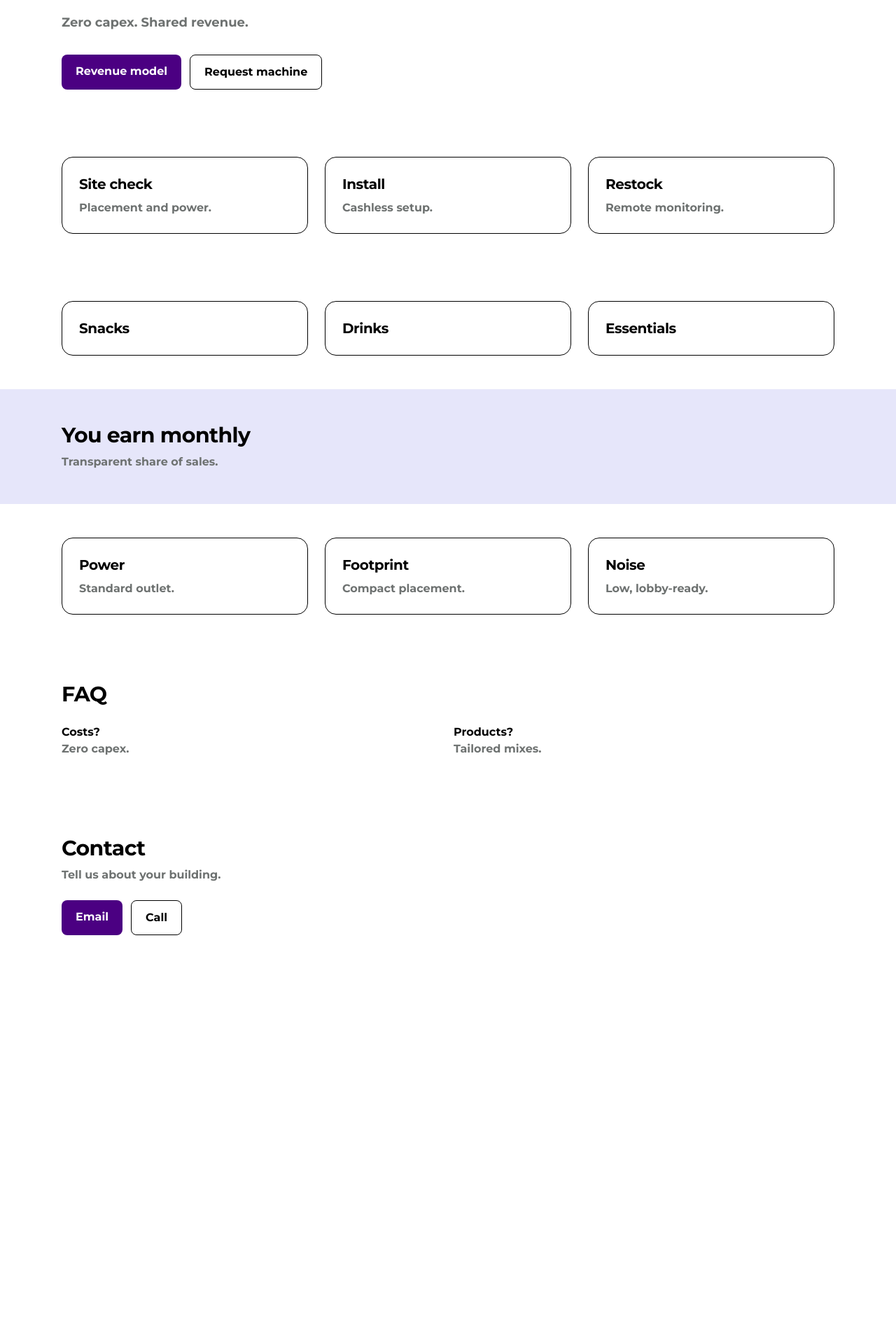
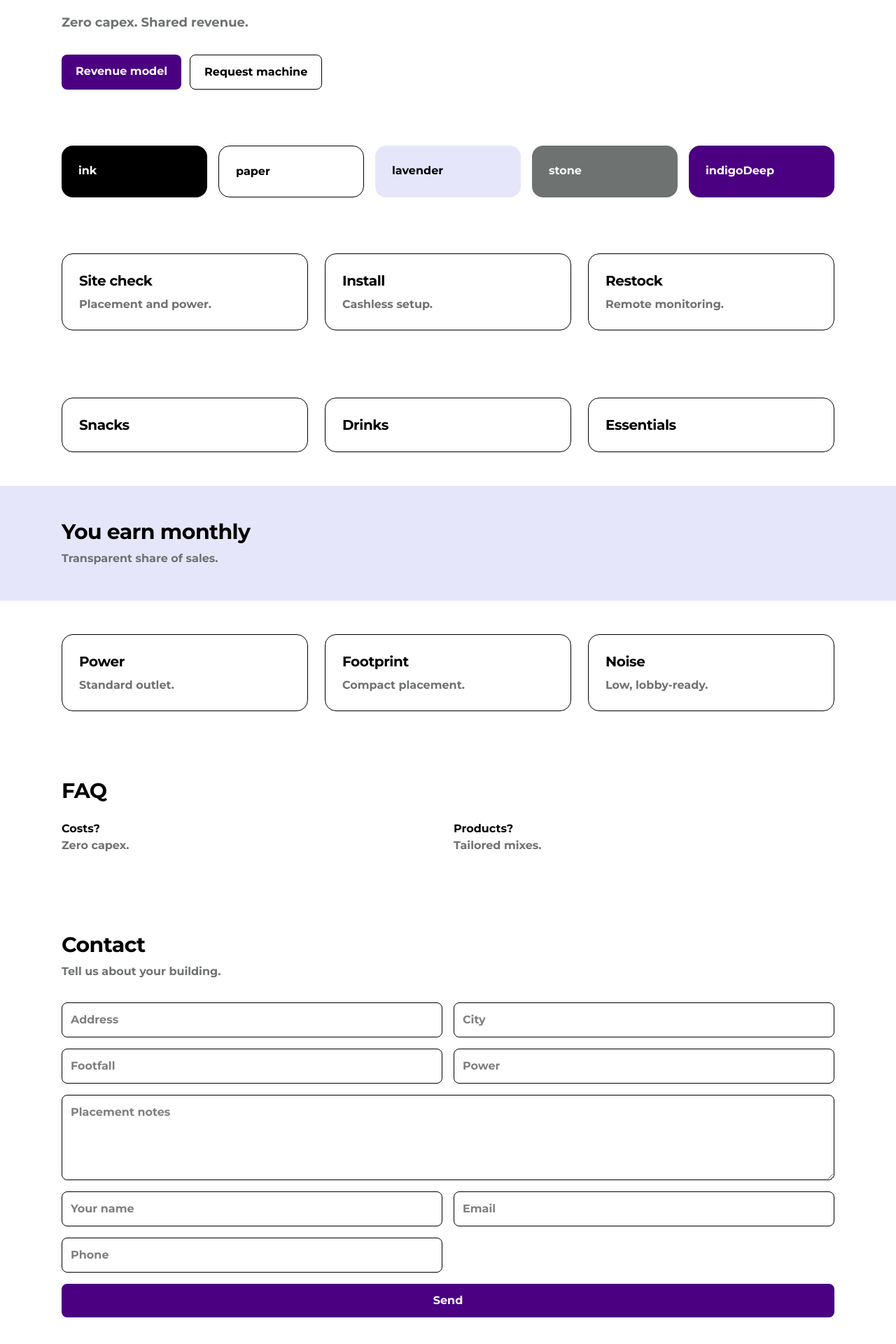
Before and after one commit to MiladArbabi/delekt-website, a Next.js app in the folder site/: page / in a window 1280 px wide. Shown: the part 206-2126 px from the top of the page at 70% size. Before the commit the page ends 1606 px from the top, so only its background shows below. Built offline with nearby package versions, Linux system fonts and the light colour scheme.

Commit message:
feat(contact): Formspree form + /thanks page

```diff
--- a/site/src/app/page.tsx
+++ b/site/src/app/page.tsx
@@ -18,6 +18,7 @@ export default function Page() {
   return (
     <main className="min-h-screen bg-paper text-ink">
       <Nav />
+
       <section id="home" className="mx-auto max-w-6xl px-6 pt-28 pb-12">
         <h1 className="text-6xl md:text-8xl font-extrabold tracking-tight">A Delicious Selection</h1>
         <p className="mt-4 text-lg text-stone">Zero capex. Shared revenue.</p>
@@ -27,19 +28,18 @@ export default function Page() {
         </div>
       </section>
 
+      <section className="mx-auto max-w-6xl px-6 py-8 grid grid-cols-2 md:grid-cols-5 gap-4">
+        <div className="rounded-2xl p-6 text-white bg-ink">ink</div>
+        <div className="rounded-2xl p-6 border bg-paper">paper</div>
+        <div className="rounded-2xl p-6 bg-lavender">lavender</div>
+        <div className="rounded-2xl p-6 text-white bg-stone">stone</div>
+        <div className="rounded-2xl p-6 text-white bg-indigoDeep">indigoDeep</div>
+      </section>
+
       <section id="how" className="mx-auto max-w-6xl px-6 py-12 grid gap-6 md:grid-cols-3">
-        <div className="rounded-2xl border p-6">
-          <h3 className="text-xl font-bold">Site check</h3>
-          <p className="mt-2 text-stone">Placement and power.</p>
-        </div>
-        <div className="rounded-2xl border p-6">
-          <h3 className="text-xl font-bold">Install</h3>
-          <p className="mt-2 text-stone">Cashless setup.</p>
-        </div>
-        <div className="rounded-2xl border p-6">
-          <h3 className="text-xl font-bold">Restock</h3>
-          <p className="mt-2 text-stone">Remote monitoring.</p>
-        </div>
+        <div className="rounded-2xl border p-6"><h3 className="text-xl font-bold">Site check</h3><p className="mt-2 text-stone">Placement and power.</p></div>
+        <div className="rounded-2xl border p-6"><h3 className="text-xl font-bold">Install</h3><p className="mt-2 text-stone">Cashless setup.</p></div>
+        <div className="rounded-2xl border p-6"><h3 className="text-xl font-bold">Restock</h3><p className="mt-2 text-stone">Remote monitoring.</p></div>
       </section>
 
       <section id="machines" className="mx-auto max-w-6xl px-6 py-12 grid grid-cols-1 md:grid-cols-3 gap-6">
@@ -72,10 +72,20 @@ export default function Page() {
       <section id="contact" className="mx-auto max-w-6xl px-6 py-16">
         <h2 className="text-3xl font-bold">Contact</h2>
         <p className="mt-2 text-stone">Tell us about your building.</p>
-        <div className="mt-6 flex flex-wrap gap-3">
-          <a href="mailto:hello@delekt.com" className="rounded-lg px-5 py-3 bg-indigoDeep text-white">Email</a>
-          <a href="tel:+46" className="rounded-lg px-5 py-3 border">Call</a>
-        </div>
+        <form className="mt-8 grid gap-4 md:grid-cols-2" action="https://formspree.io/f/REPLACE_FORMSPREE_ID" method="POST" acceptCharset="utf-8">
+          <input className="rounded-lg border p-3" type="text" name="building_address" placeholder="Address" required />
+          <input className="rounded-lg border p-3" type="text" name="city" placeholder="City" required />
+          <input className="rounded-lg border p-3" type="text" name="footfall" placeholder="Footfall" />
+          <input className="rounded-lg border p-3" type="text" name="power" placeholder="Power" />
+          <textarea className="rounded-lg border p-3 md:col-span-2" name="placement_notes" placeholder="Placement notes" rows={4}></textarea>
+          <input className="rounded-lg border p-3" type="text" name="contact_name" placeholder="Your name" required />
+          <input className="rounded-lg border p-3" type="email" name="email" placeholder="Email" required />
+          <input className="rounded-lg border p-3" type="tel" name="phone" placeholder="Phone" />
+          <input type="hidden" name="_subject" value="New Delekt lead" />
+          <input type="hidden" name="_next" value="https://delekt.com/preview/thanks" />
+          <input type="text" name="_gotcha" className="hidden" tabIndex={-1} autoComplete="off" />
+          <button className="md:col-span-2 rounded-lg px-5 py-3 bg-indigoDeep text-white" type="submit">Send</button>
+        </form>
       </section>
     </main>
   )
--- /dev/null
+++ b/site/src/app/thanks/page.tsx
@@ -0,0 +1,11 @@
+export default function Page() {
+  return (
+    <main className="min-h-screen bg-paper text-ink flex items-center justify-center px-6">
+      <div className="text-center">
+        <h1 className="text-4xl md:text-6xl font-extrabold tracking-tight">Tack!</h1>
+        <p className="mt-3 text-stone">We’ll get in touch shortly.</p>
+        <a href="/preview/#home" className="mt-8 inline-block rounded-lg px-5 py-3 bg-indigoDeep text-white">Back home</a>
+      </div>
+    </main>
+  )
+}
```
